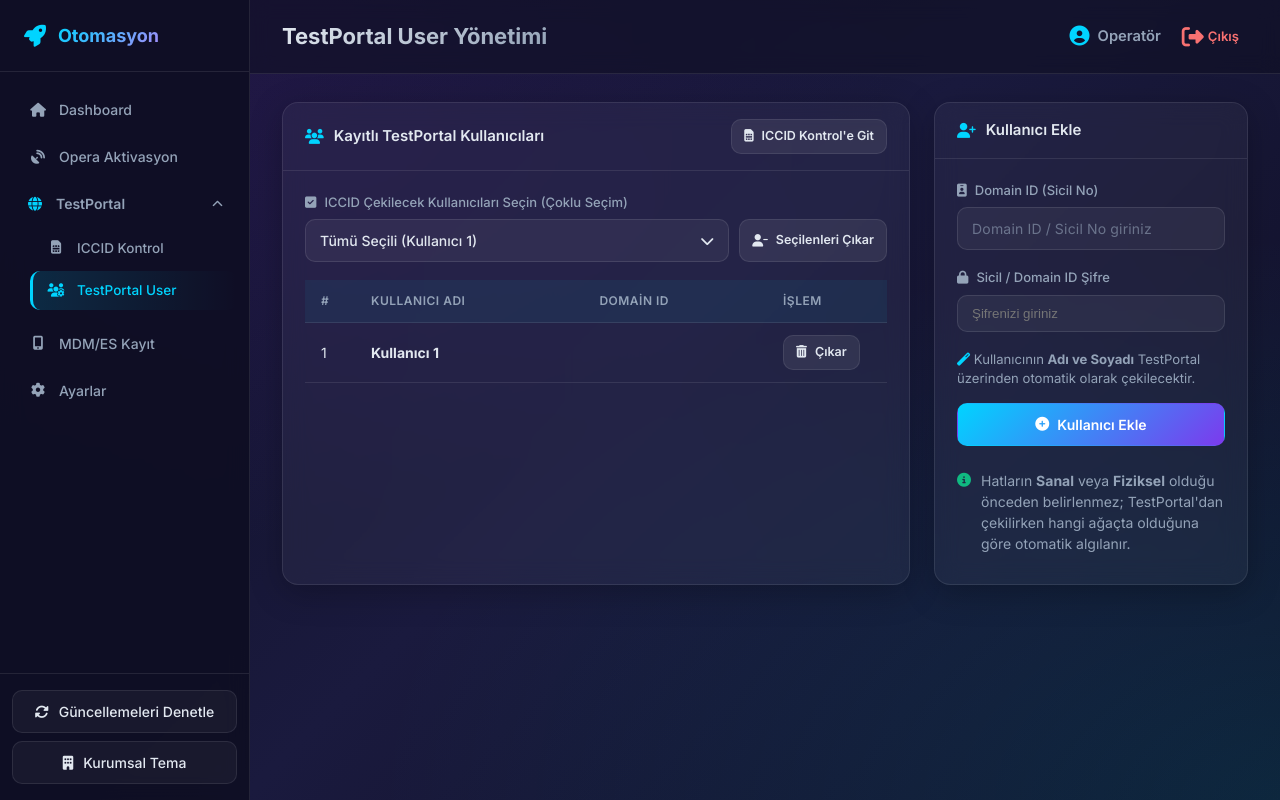
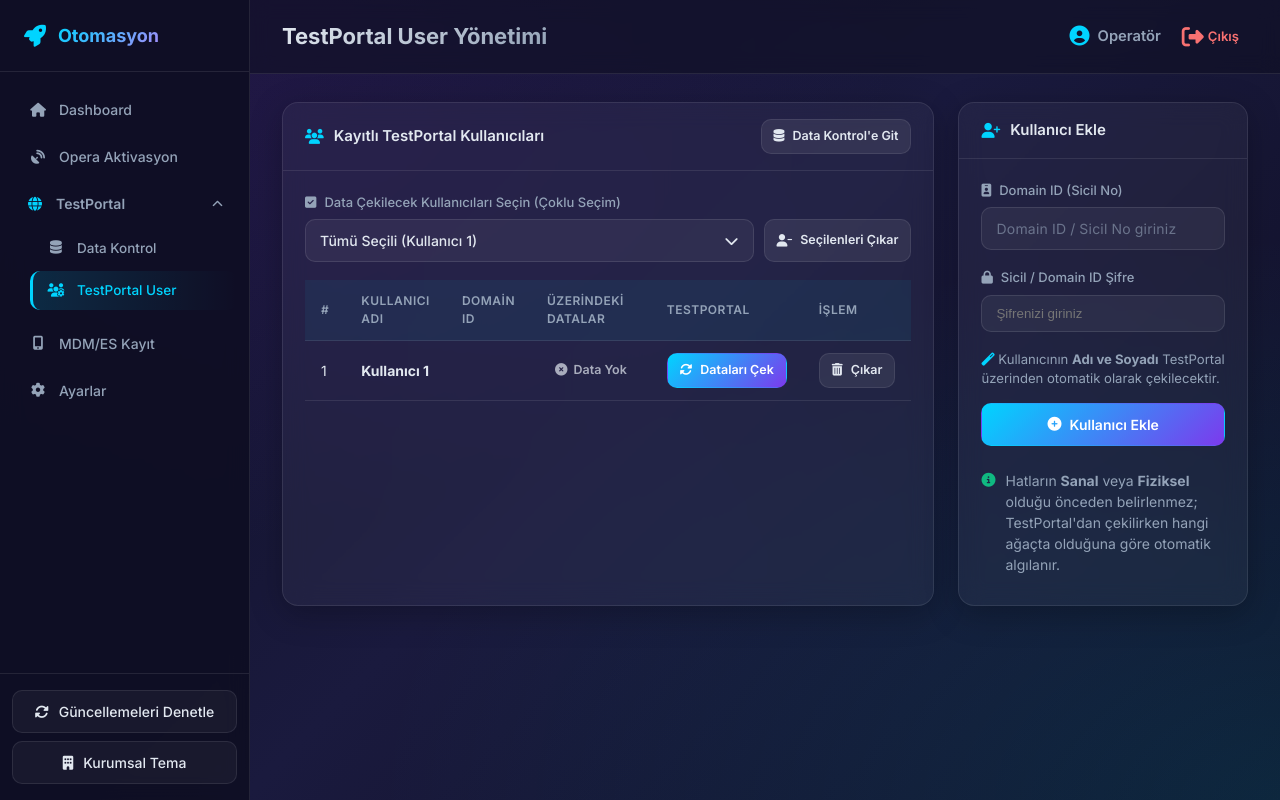
Before and after one commit to Odesyus/WorkAutomation, a Flask app: page /testportal-users in a window 1280 px wide. Run offline with Flask 3, Linux system fonts and the light colour scheme; the visitor is signed in with stand-in values (Sample User, id 1).

Commit message:
Data Kontrol sayfa guncellemesi ve TestPortal User tablosuna kisi bazli data sayilari ve cekme butonu eklendi

```diff
--- a/app.py
+++ b/app.py
@@ -62,15 +62,33 @@ def body():
 
 def _get_tp_users_view():
     import ICCID as ICCID_Func
-    return [
-        {
+    cached_lines = iccid_module.load_cached_lines()
+    users_view = []
+    for uid, u in ICCID_Func.load_users().items():
+        user_name = str(u.get('Name', '')).strip().lower()
+        sicil = str(u.get('User', '')).strip().lower()
+
+        # Bu kullanıcının hatlarını tespit et (İsim veya Sicil eşleşmesi)
+        user_lines = []
+        for l in cached_lines:
+            owner = str(l.get('owner', '')).strip().lower()
+            if owner == user_name or (sicil and sicil in owner) or (user_name and user_name in owner):
+                user_lines.append(l)
+
+        sanal_count = sum(1 for l in user_lines if 'sanal' in str(l.get('type', '')).lower())
+        fiziksel_count = sum(1 for l in user_lines if 'fizik' in str(l.get('type', '')).lower())
+
+        users_view.append({
             'id': uid,
             'name': u['Name'],
             'user': u['User'],
             'has_credentials': bool(u.get('User') and u.get('Password')),
-        }
-        for uid, u in ICCID_Func.load_users().items()
-    ]
+            'total_lines': len(user_lines),
+            'sanal_count': sanal_count,
+            'fiziksel_count': fiziksel_count,
+            'line_summary': f"{len(user_lines)} Data ({sanal_count} Sanal, {fiziksel_count} Fiziksel)" if user_lines else "0 Data",
+        })
+    return users_view
 
 
 # ----------------------------- Oturum / Kimlik Doğrulama -----------------------------
@@ -372,8 +390,17 @@ def api_users_add():
             return fail(auth_res.get('error', 'TestPortal girişi doğrulanamadı. Sicil veya şifre hatalı.'))
         name = auth_res.get('name') or domain_user
 
-    ICCID_Func.add_user(name, domain_user, password)
-    return ok(_get_tp_users_view(), message=f'{name} başarıyla eklendi.')
+    new_item = ICCID_Func.add_user(name, domain_user, password)
+    new_user_id = new_item['id']
+
+    # Yeni eklenen kullanıcının TestPortal'daki datalarını doğrudan çek ve kaydet
+    fetch_res = iccid_module.fetch_iccids(user_ids=[new_user_id])
+    data_count = len(fetch_res.get('data', [])) if fetch_res.get('success') else 0
+
+    return ok(
+        _get_tp_users_view(),
+        message=f"{name} başarıyla eklendi ve TestPortal'daki {data_count} datası çekilip kaydedildi."
+    )
 
 
 @app.route('/api/users/<int:user_id>', methods=['DELETE'])
--- a/templates/base.html
+++ b/templates/base.html
@@ -34,7 +34,7 @@
                 </div>
                 <ul class="nav-sublinks">
                     <li class="{{ 'active' if active_page == 'iccid' }}">
-                        <a href="/iccid"><i class="fas fa-sim-card"></i><span>ICCID Kontrol</span></a>
+                        <a href="/iccid"><i class="fas fa-database"></i><span>Data Kontrol</span></a>
                     </li>
                     <li class="{{ 'active' if active_page == 'tp_users' }}">
                         <a href="/testportal-users"><i class="fas fa-users-cog"></i><span>TestPortal User</span></a>
--- a/templates/iccid.html
+++ b/templates/iccid.html
@@ -1,14 +1,14 @@
 {% extends "base.html" %}
 
-{% block title %}ICCID Kontrol - Otomasyon{% endblock %}
-{% block page_title %}ICCID Kontrol{% endblock %}
+{% block title %}Data Kontrol - Otomasyon{% endblock %}
+{% block page_title %}Data Kontrol{% endblock %}
 
 {% block content %}
 <!-- Top Action Bar -->
 <div class="card action-bar-card">
     <div class="card-body action-bar">
         <div class="action-bar-left">
-            <h3><i class="fas fa-sim-card"></i> ICCID Listesi</h3>
+            <h3><i class="fas fa-database"></i> Data Listesi</h3>
             <span class="subtitle" id="iccid-count">Henüz veri yüklenmedi</span>
         </div>
         <div class="action-bar-right">
--- a/templates/index.html
+++ b/templates/index.html
@@ -26,9 +26,9 @@
     </a>
 
     <a href="/iccid" class="module-card">
-        <div class="module-icon module-icon-success"><i class="fas fa-sim-card"></i></div>
+        <div class="module-icon module-icon-success"><i class="fas fa-database"></i></div>
         <div class="module-info">
-            <h4>TestPortal — ICCID Kontrol</h4>
+            <h4>TestPortal — Data Kontrol</h4>
             <p>Seçilen kullanıcıların Sanal ve Fiziksel hatlarını çeker; BSCS, OCS, OPERA, HLR, CUDB ve SIEBEL temiz/kirli durumunu gösterir.</p>
         </div>
         <div class="module-arrow"><i class="fas fa-chevron-right"></i></div>
--- a/templates/testportal_users.html
+++ b/templates/testportal_users.html
@@ -10,13 +10,13 @@
         <div class="card-header">
             <h3><i class="fas fa-users"></i> Kayıtlı TestPortal Kullanıcıları</h3>
             <a href="/iccid" class="btn btn-secondary btn-sm">
-                <i class="fas fa-sim-card"></i> ICCID Kontrol'e Git
+                <i class="fas fa-database"></i> Data Kontrol'e Git
             </a>
         </div>
         <div class="card-body">
             <!-- Çoklu Seçimli Dropdown -->
             <div class="form-group">
-                <label><i class="fas fa-check-square"></i> ICCID Çekilecek Kullanıcıları Seçin (Çoklu Seçim)</label>
+                <label><i class="fas fa-check-square"></i> Data Çekilecek Kullanıcıları Seçin (Çoklu Seçim)</label>
                 <div class="input-with-action">
                     <div class="multi-select" id="user-multi-select" style="flex: 1;">
                         <button type="button" class="multi-select-btn" onclick="toggleMultiSelect(event)">
@@ -49,10 +49,12 @@
                 <table class="data-table">
                     <thead>
                         <tr>
-                            <th width="50">#</th>
+                            <th width="40">#</th>
                             <th>Kullanıcı Adı</th>
                             <th>Domain ID</th>
-                            <th width="120">İşlem</th>
+                            <th>Üzerindeki Datalar</th>
+                            <th width="140">TestPortal</th>
+                            <th width="90">İşlem</th>
                         </tr>
                     </thead>
                     <tbody id="users-tbody">
@@ -62,7 +64,24 @@
                             <td><strong>{{ u.name }}</strong></td>
                             <td><code>{{ u.user }}</code></td>
                             <td>
-                                <button class="btn btn-secondary btn-sm text-danger" onclick="deleteSingleUser({{ u.id }}, '{{ u.name }}')">
+                                {% if u.total_lines > 0 %}
+                                <span class="badge badge-info" style="font-size: 0.82rem; padding: 4px 8px;">
+                                    <i class="fas fa-sim-card"></i> <strong>{{ u.total_lines }} Data</strong>
+                                    <span style="opacity: 0.85; margin-left: 4px;">({{ u.sanal_count }} Sanal, {{ u.fiziksel_count }} Fiziksel)</span>
+                                </span>
+                                {% else %}
+                                <span class="badge badge-secondary" style="font-size: 0.78rem; opacity: 0.7; padding: 3px 8px;">
+                                    <i class="fas fa-times-circle"></i> Data Yok
+                                </span>
+                                {% endif %}
+                            </td>
+                            <td>
+                                <button class="btn btn-primary btn-sm btn-fetch-user" id="btn-fetch-{{ u.id }}" onclick="fetchUserLines({{ u.id }}, '{{ u.name }}')" title="{{ u.name }} için TestPortal'dan güncel dataları çek">
+                                    <i class="fas fa-sync-alt"></i> Dataları Çek
+                                </button>
+                            </td>
+                            <td>
+                                <button class="btn btn-secondary btn-sm text-danger" onclick="deleteSingleUser({{ u.id }}, '{{ u.name }}')" title="Kullanıcıyı Sil">
                                     <i class="fas fa-trash-alt"></i> Çıkar
                                 </button>
                             </td>
@@ -175,10 +194,25 @@
         tbody.innerHTML = '';
         users.forEach((u, idx) => {
             const tr = document.createElement('tr');
+            const dataBadge = u.total_lines > 0
+                ? `<span class="badge badge-info" style="font-size: 0.82rem; padding: 4px 8px;">
+                     <i class="fas fa-sim-card"></i> <strong>${u.total_lines} Data</strong>
+                     <span style="opacity: 0.85; margin-left: 4px;">(${u.sanal_count} Sanal, ${u.fiziksel_count} Fiziksel)</span>
+                   </span>`
+                : `<span class="badge badge-secondary" style="font-size: 0.78rem; opacity: 0.7; padding: 3px 8px;">
+                     <i class="fas fa-times-circle"></i> Data Yok
+                   </span>`;
+
             tr.innerHTML = `
                 <td>${idx + 1}</td>
                 <td><strong>${escapeHtml(u.name)}</strong></td>
                 <td><code>${escapeHtml(u.user)}</code></td>
+                <td>${dataBadge}</td>
+                <td>
+                    <button class="btn btn-primary btn-sm btn-fetch-user" id="btn-fetch-${u.id}" onclick="fetchUserLines(${u.id}, '${escapeHtml(u.name)}')" title="${escapeHtml(u.name)} için TestPortal'dan güncel dataları çek">
+                        <i class="fas fa-sync-alt"></i> Dataları Çek
+                    </button>
+                </td>
                 <td>
                     <button class="btn btn-secondary btn-sm text-danger" onclick="deleteSingleUser(${u.id}, '${escapeHtml(u.name)}')">
                         <i class="fas fa-trash-alt"></i> Çıkar
@@ -187,6 +221,39 @@
             `;
             tbody.appendChild(tr);
         });
+    }
+
+    async function fetchUserLines(userId, userName) {
+        const btn = document.getElementById(`btn-fetch-${userId}`);
+        const originalHtml = btn ? btn.innerHTML : '';
+        if (btn) {
+            btn.disabled = true;
+            btn.innerHTML = '<i class="fas fa-spinner fa-spin"></i> Çekiliyor...';
+        }
+        showToast(`${userName} için TestPortal'dan datalar çekiliyor...`, 'info');
+
+        try {
+            const res = await apiCall('/api/iccid/fetch', 'POST', { user_ids: [userId] });
+            if (res.success) {
+                const count = Array.isArray(res.data) ? res.data.length : 0;
+                showToast(`${userName} için ${count} data başarıyla çekildi ve kaydedildi.`, 'success');
+                // Tabloyu güncel data sayılarıyla yenile
+                const uRes = await apiCall('/api/users', 'GET');
+                if (uRes.success) {
+                    renderUsersUI(uRes.data);
+                }
+            } else {
+                showToast(res.error || 'Datalar çekilemedi.', 'error');
+            }
+        } catch (e) {
+            showToast('Bağlantı hatası: ' + e.message, 'error');
+        } finally {
+            const currentBtn = document.getElementById(`btn-fetch-${userId}`);
+            if (currentBtn) {
+                currentBtn.disabled = false;
+                currentBtn.innerHTML = originalHtml || '<i class="fas fa-sync-alt"></i> Dataları Çek';
+            }
+        }
     }
 
     async function addNewUser() {
@@ -198,7 +265,7 @@
         }
 
         const btn = document.getElementById('btn-add-user');
-        setLoading(btn, true, 'TestPortal Doğrulanıyor...');
+        setLoading(btn, true, 'TestPortal Doğrulanıyor ve Datalar Çekiliyor...');
         const res = await apiCall('/api/users', 'POST', { user, password });
         setLoading(btn, false);
 
```
